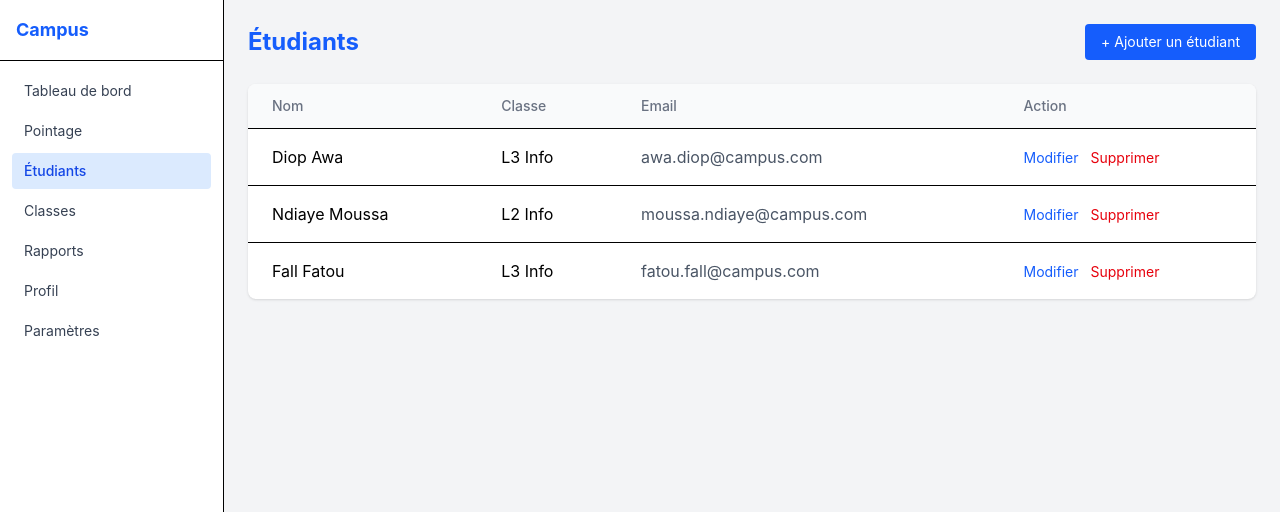
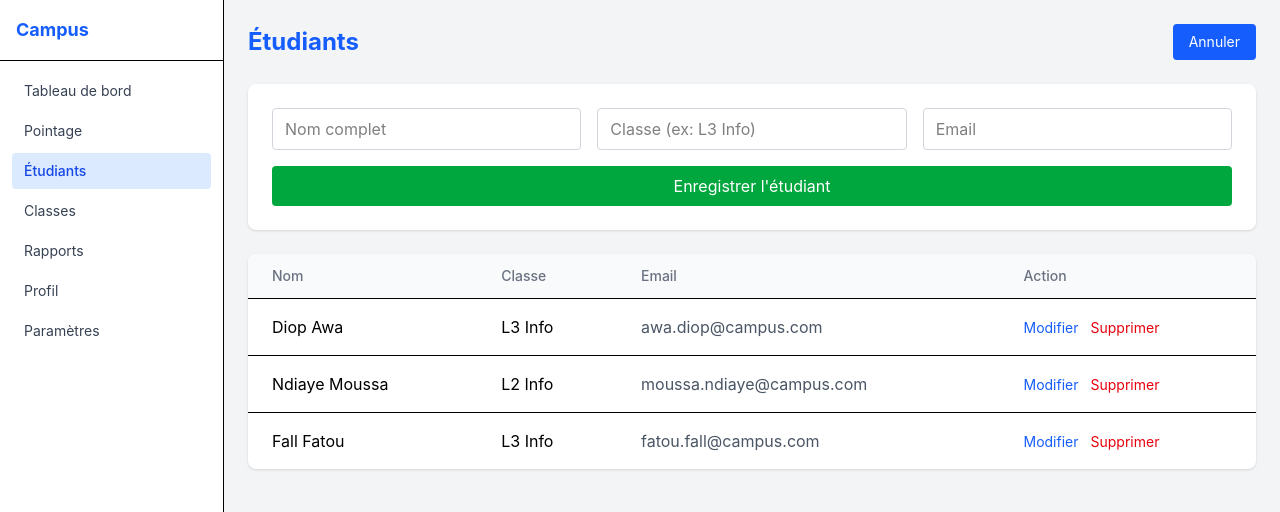
Before and after one commit to mg7984992-byte/pointage-presence-campus, a React (Vite) app: page /etudiants in a window 1280 px wide. Both pictures are taken after a click on the button "+ Ajouter un étudiant". Shown: the top 512 px of the page. Built offline with nearby package versions, Linux system fonts and the light colour scheme.

Commit message:
Ajout et suppression d'étudiants fonctionnels avec useState

```diff
--- a/src/pages/EtudiantsPage.tsx
+++ b/src/pages/EtudiantsPage.tsx
@@ -1,18 +1,85 @@
+import { useState } from 'react'
+
 function EtudiantsPage() {
-  const etudiants = [
+  const [etudiants, setEtudiants] = useState([
     { id: 1, nom: "Diop Awa", classe: "L3 Info", email: "awa.diop@campus.com" },
     { id: 2, nom: "Ndiaye Moussa", classe: "L2 Info", email: "moussa.ndiaye@campus.com" },
     { id: 3, nom: "Fall Fatou", classe: "L3 Info", email: "fatou.fall@campus.com" },
-  ]
+  ])
+
+  const [showForm, setShowForm] = useState(false)
+  const [nom, setNom] = useState('')
+  const [classe, setClasse] = useState('')
+  const [email, setEmail] = useState('')
+
+  function handleAjouter(e: React.FormEvent) {
+    e.preventDefault()
+    const nouvelEtudiant = {
+      id: etudiants.length + 1,
+      nom,
+      classe,
+      email,
+    }
+    setEtudiants([...etudiants, nouvelEtudiant])
+    setNom('')
+    setClasse('')
+    setEmail('')
+    setShowForm(false)
+  }
+
+  function handleSupprimer(id: number) {
+    setEtudiants(etudiants.filter((etudiant) => etudiant.id !== id))
+  }
 
   return (
     <div className="min-h-screen bg-gray-100 p-6">
       <div className="flex justify-between items-center mb-6">
         <h1 className="text-2xl font-bold text-blue-600">Étudiants</h1>
-        <button className="bg-blue-600 text-white px-4 py-2 rounded hover:bg-blue-700 text-sm">
-          + Ajouter un étudiant
+        <button
+          onClick={() => setShowForm(!showForm)}
+          className="bg-blue-600 text-white px-4 py-2 rounded hover:bg-blue-700 text-sm"
+        >
+          {showForm ? 'Annuler' : '+ Ajouter un étudiant'}
         </button>
       </div>
+
+      {showForm && (
+        <form
+          onSubmit={handleAjouter}
+          className="bg-white p-6 rounded-lg shadow mb-6 grid grid-cols-1 md:grid-cols-3 gap-4"
+        >
+          <input
+            type="text"
+            placeholder="Nom complet"
+            value={nom}
+            onChange={(e) => setNom(e.target.value)}
+            required
+            className="border border-gray-300 rounded px-3 py-2"
+          />
+          <input
+            type="text"
+            placeholder="Classe (ex: L3 Info)"
+            value={classe}
+            onChange={(e) => setClasse(e.target.value)}
+            required
+            className="border border-gray-300 rounded px-3 py-2"
+          />
+          <input
+            type="email"
+            placeholder="Email"
+            value={email}
+            onChange={(e) => setEmail(e.target.value)}
+            required
+            className="border border-gray-300 rounded px-3 py-2"
+          />
+          <button
+            type="submit"
+            className="md:col-span-3 bg-green-600 text-white py-2 rounded hover:bg-green-700"
+          >
+            Enregistrer l'étudiant
+          </button>
+        </form>
+      )}
 
       <div className="bg-white rounded-lg shadow overflow-hidden">
         <table className="w-full text-left">
@@ -34,7 +101,10 @@ function EtudiantsPage() {
                   <button className="text-blue-600 hover:underline text-sm mr-3">
                     Modifier
                   </button>
-                  <button className="text-red-600 hover:underline text-sm">
+                  <button
+                    onClick={() => handleSupprimer(etudiant.id)}
+                    className="text-red-600 hover:underline text-sm"
+                  >
                     Supprimer
                   </button>
                 </td>
```
